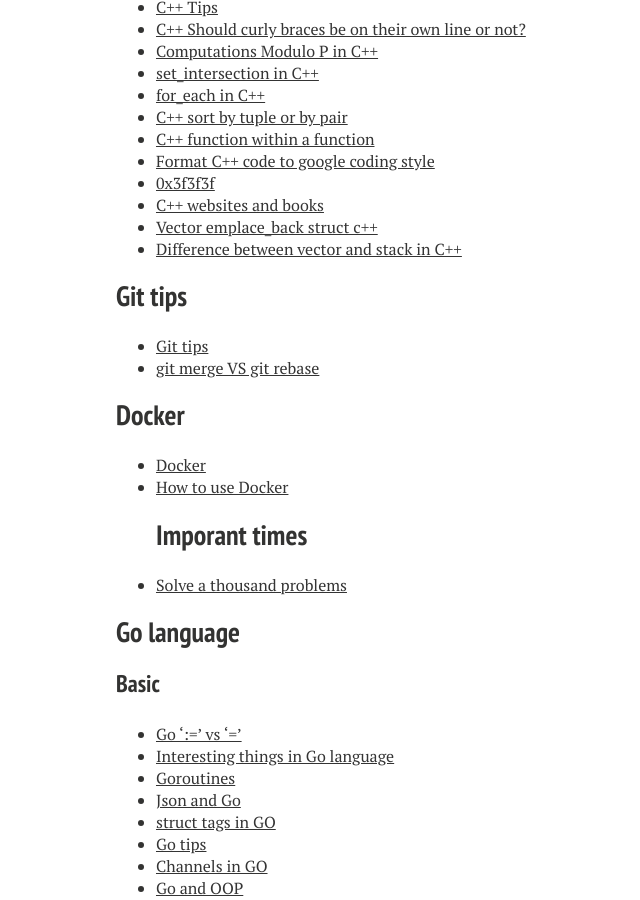
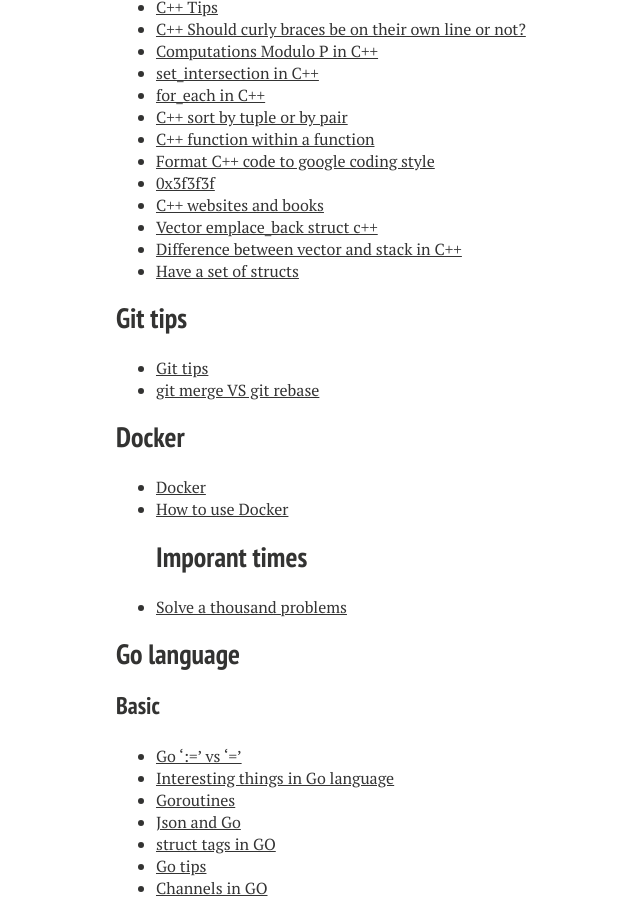
Before and after one commit to xiaokeshen/xiaokeshen.github.io, a Jekyll site: the page built from SoftwareEngineering/index.md, in a window 1280 px wide and 900 px high, scrolled down 13624 px. Shown: the whole window, without its empty margins (204-844 px from the left). Built offline with Jekyll 4.4.1, drawn with Linux system fonts in a browser that asks for light colours; nearby versions of some CDN libraries.

Commit message:
Add one article

```diff
--- a/SoftwareEngineering/index.md
+++ b/SoftwareEngineering/index.md
@@ -460,7 +460,7 @@
 - [C++ websites and books](https://jimmy-shen.medium.com/c-websites-and-books-1a925c581572)
 - [Vector emplace_back struct c++](https://jimmy-shen.medium.com/vector-emplace-back-struct-in-c-183425eddf73)
 - [Difference between vector and stack in C++](https://jimmy-shen.medium.com/difference-between-a-vector-and-a-stack-500de88f8b31)
-
+- [Have a set of structs](https://jimmy-shen.medium.com/how-to-have-a-set-of-structs-in-c-60b301edea94)
 
 ## Git tips
 - [Git tips](https://medium.com/@jim.morris.shen/git-tips-a8902c528177?sk=fbfbf5011334f17cbd964634cde000a8)
```
